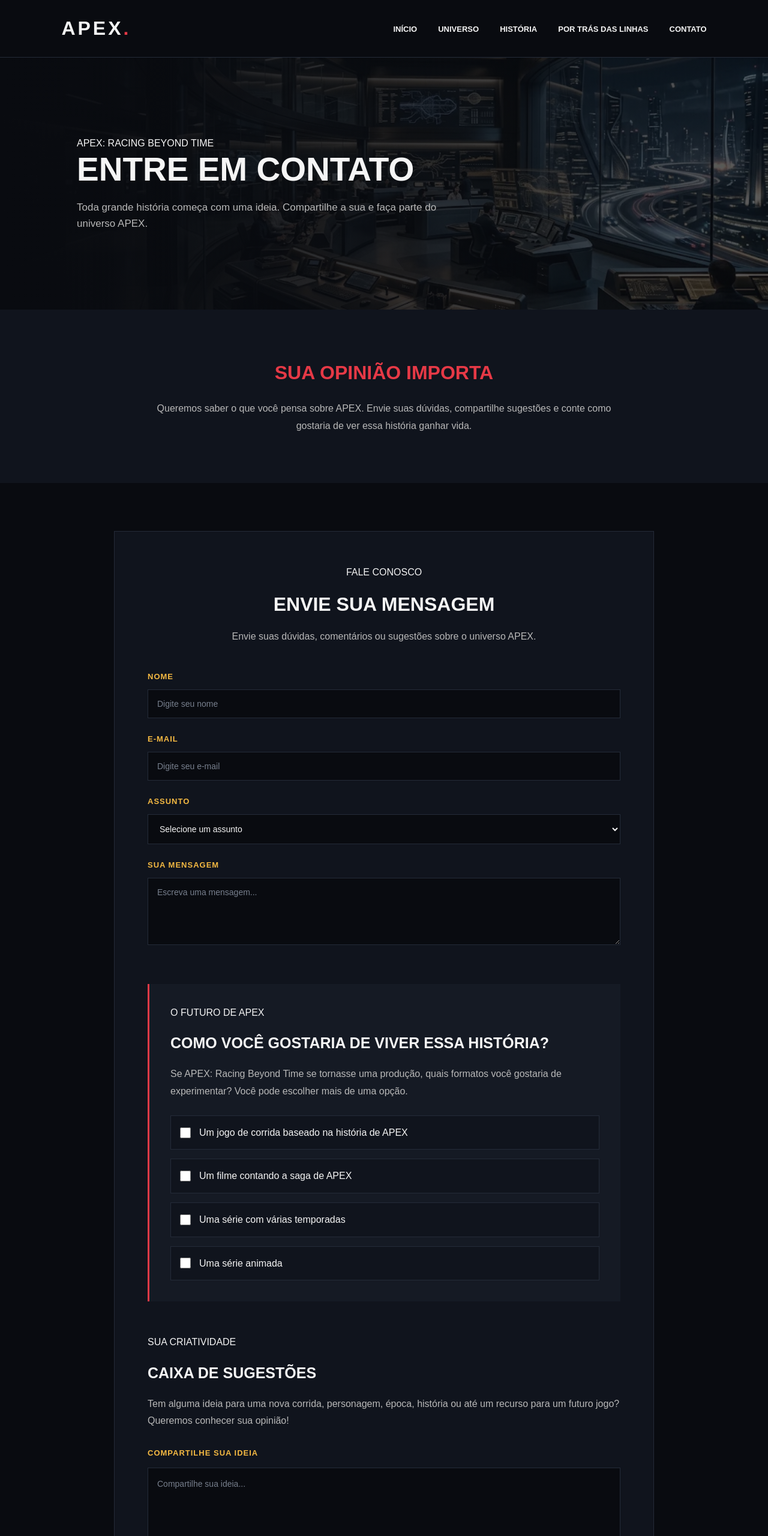
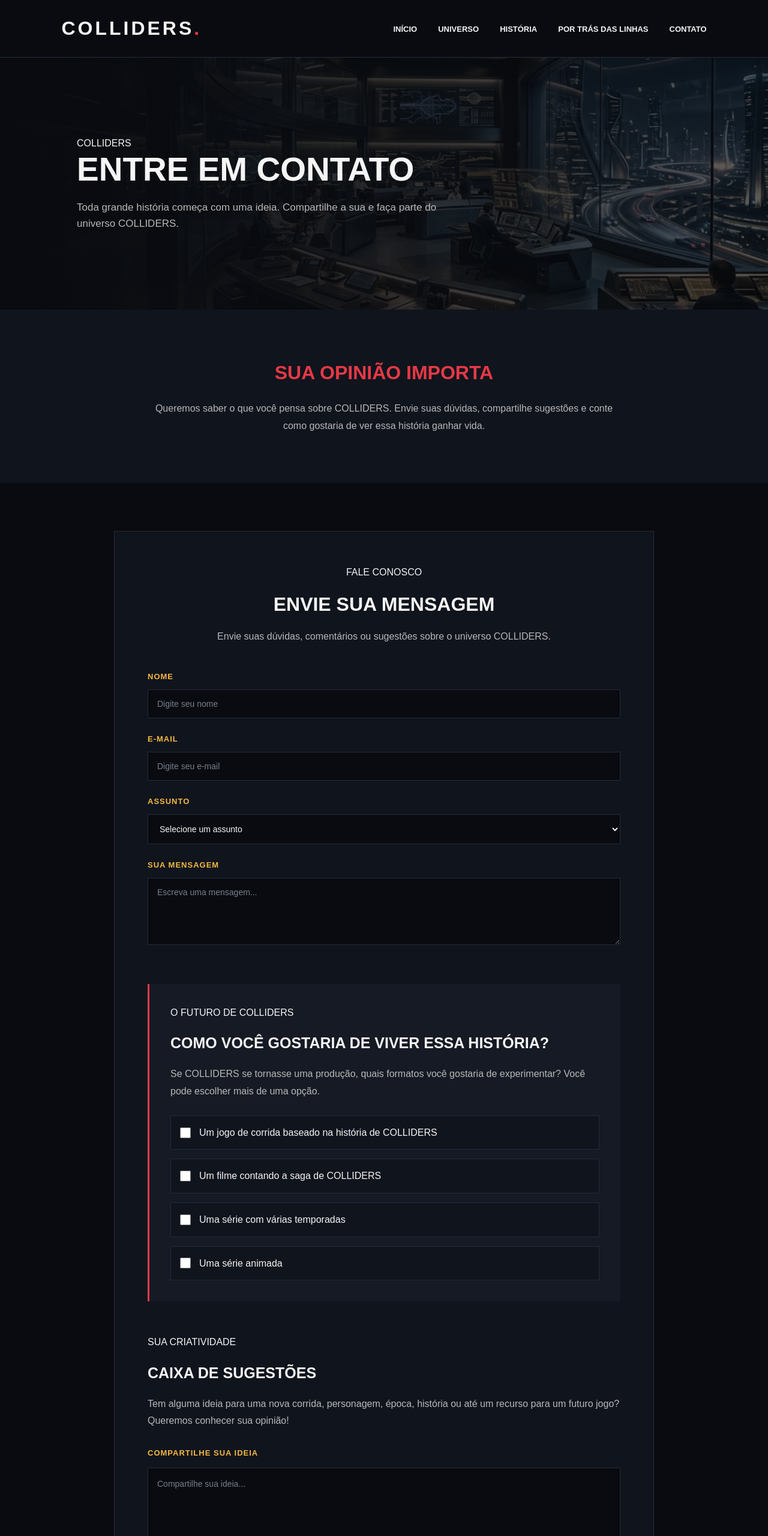
Before and after one commit to CALIXTO-Samuel/APEX-Racing-Beyond-Time-Dev, a plain HTML site: page contact.html in a window 1280 px wide. Shown: the top 2560 px of the page at 60% size. Drawn offline with Linux system fonts and the light colour scheme.

Commit message:
Update contact.html

```diff
--- a/contact.html
+++ b/contact.html
@@ -4,14 +4,14 @@
 <head>
     <meta charset="UTF-8">
     <meta name="viewport" content="width=device-width, initial-scale=1.0">
-    <meta name="description" content="Entre em contato e compartilhe suas ideias sobre APEX: Racing Beyond Time.">
-    <title>Contato | APEX: Racing Beyond Time</title>
+    <meta name="description" content="Entre em contato e compartilhe suas ideias sobre COLLIDERS.">
+    <title>Contato | COLLIDERS</title>
     <link rel="stylesheet" href="style.css">
 </head>
 <body>
 
     <header>
-        <a href="index.html" class="logo">APEX<span>.</span></a>
+        <a href="index.html" class="logo">COLLIDERS<span>.</span></a>
 
         <nav>
             <ul>
@@ -27,13 +27,13 @@
     <main>
 
         <section class="pagina-hero contato-hero">
-            <span class="etiqueta">APEX: RACING BEYOND TIME</span>
+            <span class="etiqueta">COLLIDERS</span>
 
             <h1>ENTRE EM CONTATO</h1>
 
             <p>
                 Toda grande história começa com uma ideia.
-                Compartilhe a sua e faça parte do universo APEX.
+                Compartilhe a sua e faça parte do universo COLLIDERS.
             </p>
         </section>
 
@@ -41,7 +41,7 @@
             <h2>SUA OPINIÃO IMPORTA</h2>
 
             <p>
-                Queremos saber o que você pensa sobre APEX.
+                Queremos saber o que você pensa sobre COLLIDERS.
                 Envie suas dúvidas, compartilhe sugestões e conte
                 como gostaria de ver essa história ganhar vida.
             </p>
@@ -52,7 +52,7 @@
             <div class="formulario-cabecalho">
                 <span class="etiqueta">FALE CONOSCO</span>
                 <h2>ENVIE SUA MENSAGEM</h2>
-                <p>Envie suas dúvidas, comentários ou sugestões sobre o universo APEX.</p>
+                <p>Envie suas dúvidas, comentários ou sugestões sobre o universo COLLIDERS.</p>
             </div>
 
             <form action="https://formspree.io/f/mgakvygw" method="POST">
@@ -85,10 +85,10 @@
                     <label for="assunto">ASSUNTO</label>
                     <select id="assunto" name="subject" required>
                         <option value="">Selecione um assunto</option>
-                        <option value="Dúvida sobre APEX">Dúvida</option>
-                        <option value="Sugestão para APEX">Sugestão</option>
-                        <option value="Opinião sobre APEX">Opinião sobre APEX</option>
-                        <option value="Outro assunto — APEX">Outro</option>
+                        <option value="Dúvida sobre COLLIDERS">Dúvida</option>
+                        <option value="Sugestão para COLLIDERS">Sugestão</option>
+                        <option value="Opinião sobre COLLIDERS">Opinião sobre COLLIDERS</option>
+                        <option value="Outro assunto — COLLIDERS">Outro</option>
                     </select>
                 </div>
 
@@ -104,12 +104,12 @@
                 </div>
 
                 <div class="pesquisa-apex">
-                    <span class="etiqueta">O FUTURO DE APEX</span>
+                    <span class="etiqueta">O FUTURO DE COLLIDERS</span>
 
                     <h2>COMO VOCÊ GOSTARIA DE VIVER ESSA HISTÓRIA?</h2>
 
                     <p>
-                        Se APEX: Racing Beyond Time se tornasse uma produção,
+                        Se COLLIDERS se tornasse uma produção,
                         quais formatos você gostaria de experimentar?
                         Você pode escolher mais de uma opção.
                     </p>
@@ -118,12 +118,12 @@
 
                         <label class="opcao-checkbox">
                             <input type="checkbox" name="formato" value="jogo">
-                            <span>Um jogo de corrida baseado na história de APEX</span>
+                            <span>Um jogo de corrida baseado na história de COLLIDERS</span>
                         </label>
 
                         <label class="opcao-checkbox">
                             <input type="checkbox" name="formato" value="filme">
-                            <span>Um filme contando a saga de APEX</span>
+                            <span>Um filme contando a saga de COLLIDERS</span>
                         </label>
 
                         <label class="opcao-checkbox">
@@ -162,7 +162,7 @@
 
                 <div class="aviso-formulario">
                     <p>
-                        Este formulário permite enviar mensagens à equipe APEX por meio do Formspree. Preencha apenas as informações necessárias e não envie dados pessoais sensíveis. Ao enviar, sua mensagem será encaminhada ao responsável pelo projeto.
+                        Este formulário permite enviar mensagens à equipe COLLIDERS por meio do Formspree. Preencha apenas as informações necessárias e não envie dados pessoais sensíveis. Ao enviar, sua mensagem será encaminhada ao responsável pelo projeto.
                     </p>
                 </div>
 
@@ -174,7 +174,7 @@
     </main>
 
     <footer>
-        <p>© 2026 APEX: RACING BEYOND TIME. TODOS OS DIREITOS RESERVADOS.</p>
+        <p>© 2026 COLLIDERS. TODOS OS DIREITOS RESERVADOS.</p>
     </footer>
 
 </body>
```
